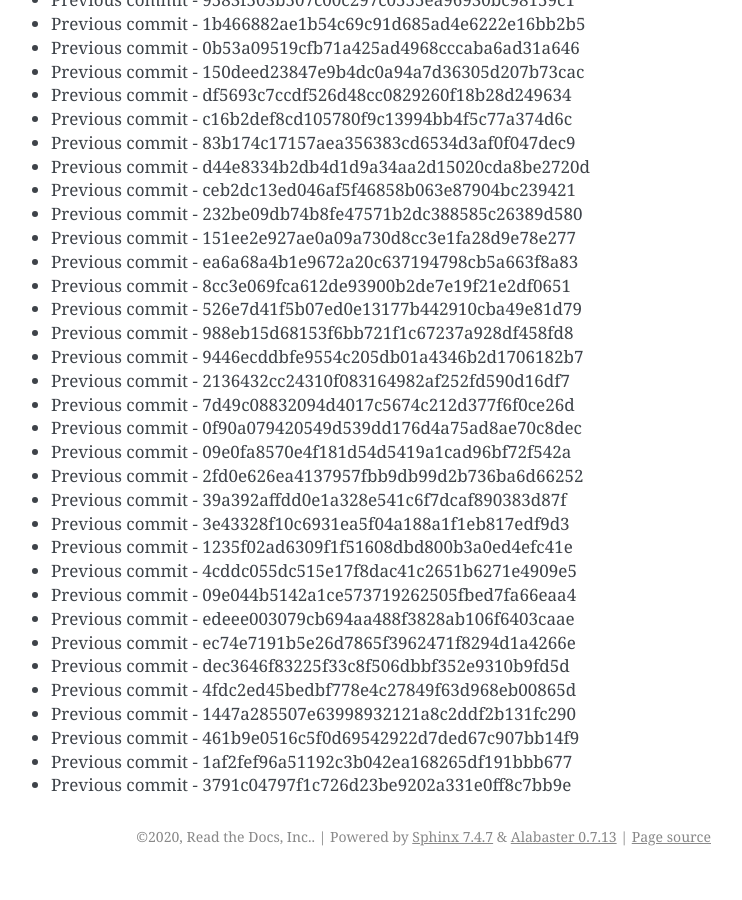
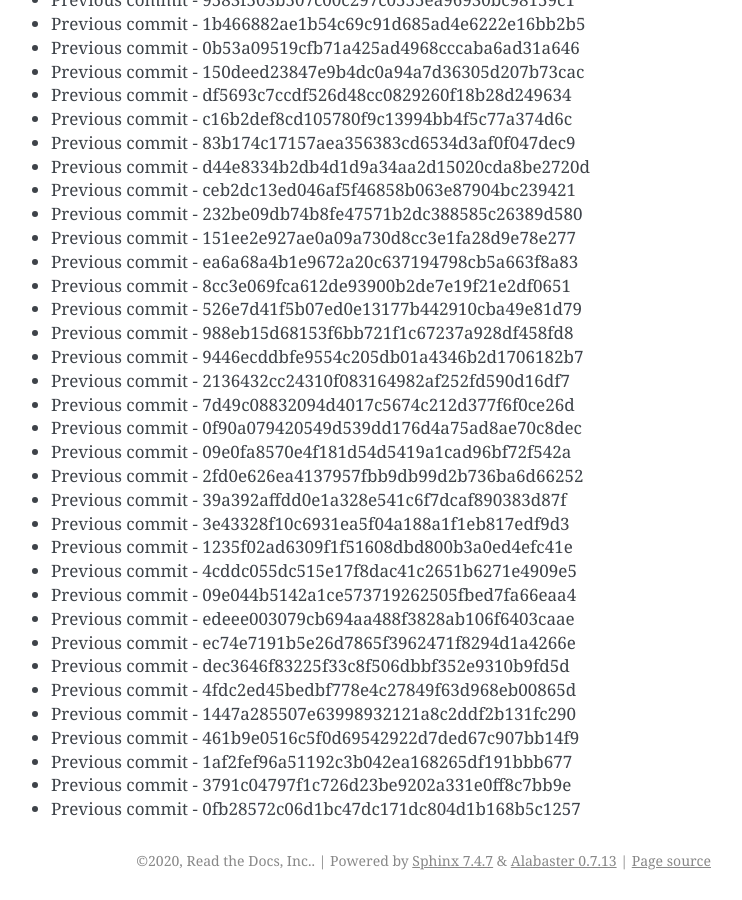
Before and after one commit to readthedocs/rtd-git-stresstest, a Sphinx documentation site: the page built from docs/updates.rst, in a window 1280 px wide and 900 px high, scrolled down 23667 px. Shown: the whole window, without its empty margins (399-1141 px from the left). Built offline with Sphinx 7.4.7, drawn with Linux system fonts in a browser that asks for light colours; before the commit the page ends 24543 px from its top, so only the background shows below that.

Commit message:
Generating commit from previous: 0fb28572c06d1bc47dc171dc804d1b168b5c1257

```diff
--- a/docs/updates.rst
+++ b/docs/updates.rst
@@ -1026,3 +1026,4 @@ It can be tested for any performance characteristics.
 * Previous commit - 461b9e0516c5f0d69542922d7ded67c907bb14f9
 * Previous commit - 1af2fef96a51192c3b042ea168265df191bbb677
 * Previous commit - 3791c04797f1c726d23be9202a331e0ff8c7bb9e
+* Previous commit - 0fb28572c06d1bc47dc171dc804d1b168b5c1257
```
